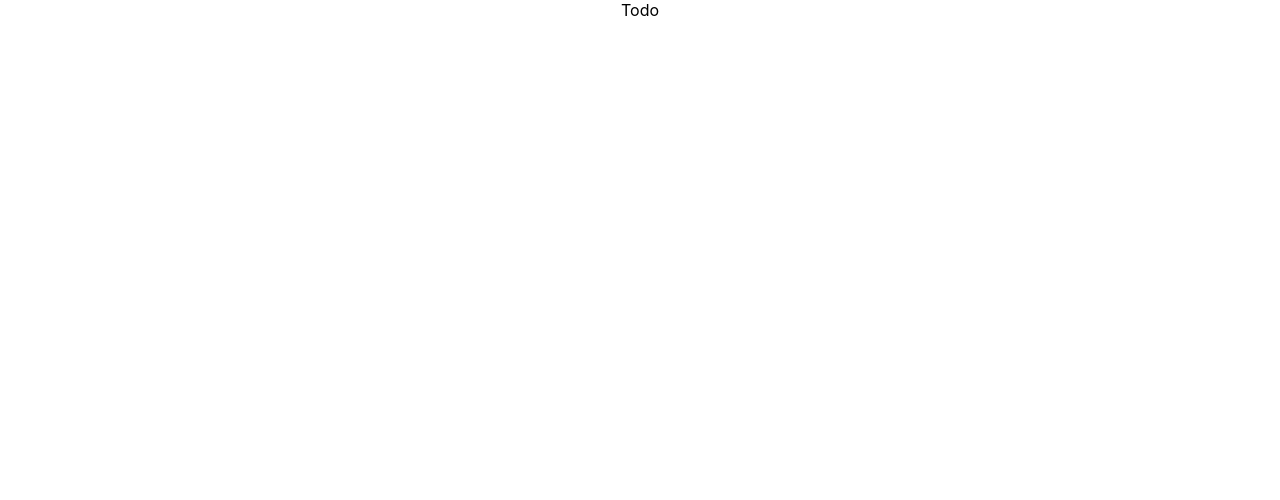
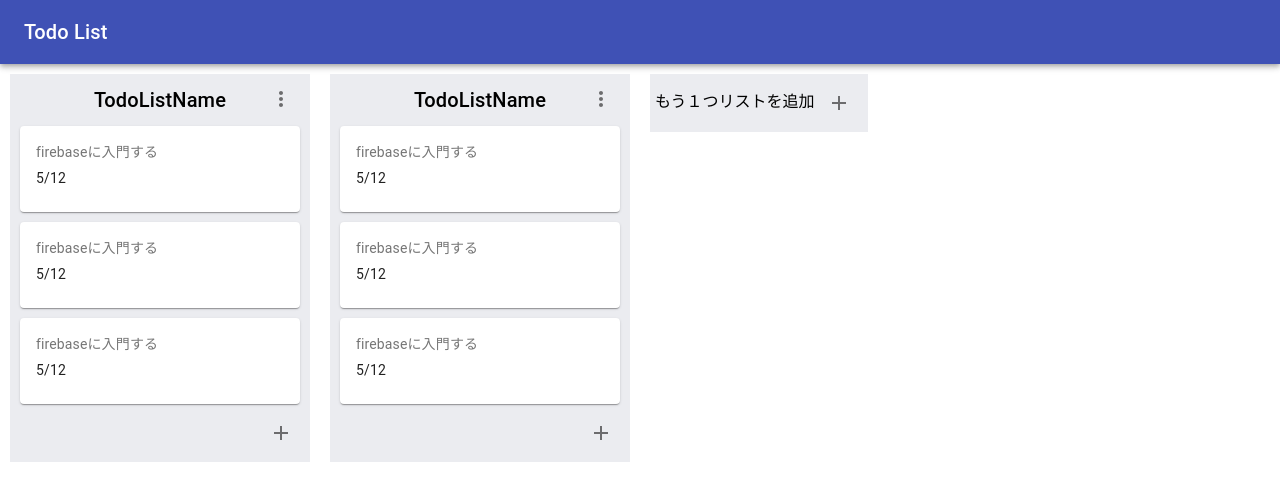
Before and after one commit to rena0531/firebase-todo, a React (Create React App) app: page / in a window 1280 px wide. Shown: the top 500 px of the page. Built offline with nearby package versions, Linux system fonts and the light colour scheme; the HTML template or start-up script is replaced by a standard one.

Commit message:
coding, use material ui

```diff
--- a/package.json
+++ b/package.json
@@ -3,6 +3,8 @@
   "version": "0.1.0",
   "private": true,
   "dependencies": {
+    "@material-ui/core": "^4.9.14",
+    "@material-ui/icons": "^4.9.1",
     "@testing-library/jest-dom": "^4.2.4",
     "@testing-library/react": "^9.3.2",
     "@testing-library/user-event": "^7.1.2",
--- a/public/index.html
+++ b/public/index.html
@@ -2,19 +2,16 @@
 <html lang="en">
   <head>
     <meta charset="utf-8" />
-    <link rel="icon" href="%PUBLIC_URL%/favicon.ico" />
     <meta name="viewport" content="width=device-width, initial-scale=1" />
     <meta name="theme-color" content="#000000" />
     <meta
       name="description"
       content="Web site created using create-react-app"
     />
-    <link rel="apple-touch-icon" href="%PUBLIC_URL%/logo192.png" />
     <!--
       manifest.json provides metadata used when your web app is installed on a
       user's mobile device or desktop. See https://developers.google.com/web/fundamentals/web-app-manifest/
     -->
-    <link rel="manifest" href="%PUBLIC_URL%/manifest.json" />
     <!--
       Notice the use of %PUBLIC_URL% in the tags above.
       It will be replaced with the URL of the `public` folder during the build.
@@ -24,7 +21,7 @@
       work correctly both with client-side routing and a non-root public URL.
       Learn how to configure a non-root public URL by running `npm run build`.
     -->
-    <title>React App</title>
+    <title>Todo List</title>
   </head>
   <body>
     <noscript>You need to enable JavaScript to run this app.</noscript>
--- a/src/App.css
+++ b/src/App.css
@@ -1,7 +1,3 @@
-.App {
-  text-align: center;
-}
-
 .App-logo {
   height: 40vmin;
   pointer-events: none;
--- a/src/App.tsx
+++ b/src/App.tsx
@@ -1,8 +1,62 @@
 import React from "react";
 import "./App.css";
+import { Grid, IconButton, makeStyles, Box } from "@material-ui/core";
+import AddIcon from "@material-ui/icons/Add";
+import Header from "components/Header";
+import TodoList from "components/TodoList";
+
+const useStyles = makeStyles({
+  add: {
+    marginLeft: "auto",
+  },
+  item: {
+    background: "#ebecf0",
+    maxWidth: 300,
+    flexWrap: "wrap",
+    display: "flex",
+    margin: 10,
+    padding: 5,
+    position: "relative",
+  },
+  addTaskList: {
+    background: "#ebecf0",
+    maxWidth: 300,
+    margin: 10,
+    padding: 5,
+  },
+});
 
 const App: React.SFC = () => {
-  return <div className="App">Todo</div>;
+  const classes = useStyles();
+
+  return (
+    <div className="App">
+      <Header />
+      <Grid
+        container
+        direction="row"
+        justify="flex-start"
+        alignItems="flex-start"
+      >
+        <Grid item className={classes.item}>
+          <TodoList />
+        </Grid>
+
+        <Grid item className={classes.item}>
+          <TodoList />
+        </Grid>
+
+        <Grid item className={classes.addTaskList}>
+          <Box>
+            もう１つリストを追加
+            <IconButton className={classes.add}>
+              <AddIcon />
+            </IconButton>
+          </Box>
+        </Grid>
+      </Grid>
+    </div>
+  );
 };
 
 export default App;
--- /dev/null
+++ b/src/components/Header.tsx
@@ -0,0 +1,16 @@
+import React from "react";
+import AppBar from "@material-ui/core/AppBar";
+import Toolbar from "@material-ui/core/Toolbar";
+import { Typography } from "@material-ui/core";
+
+const Header: React.FC = () => {
+  return (
+    <AppBar position="static">
+      <Toolbar>
+        <Typography variant="h6">Todo List</Typography>
+      </Toolbar>
+    </AppBar>
+  );
+};
+
+export default Header;
--- /dev/null
+++ b/src/components/TodoList.tsx
@@ -0,0 +1,45 @@
+import React from "react";
+import { makeStyles, IconButton, Typography } from "@material-ui/core";
+import MoreIcon from "@material-ui/icons/MoreVert";
+import AddIcon from "@material-ui/icons/Add";
+import TaskListMenu from "components/TodoListMenu";
+import TodoListCard from "./TodoListCard";
+
+const useStyles = makeStyles({
+  title: {
+    padding: 5,
+    margin: "0 auto",
+  },
+  add: {
+    marginLeft: "auto",
+  },
+  edit: {
+    position: "absolute",
+    right: 5,
+    top: 1,
+  },
+});
+
+const TodoList: React.SFC = () => {
+  const classes = useStyles();
+
+  return (
+    <>
+      <IconButton className={classes.edit}>
+        <MoreIcon />
+      </IconButton>
+      <TaskListMenu />
+      <Typography variant="h6" className={classes.title}>
+        TodoListName
+      </Typography>
+      <TodoListCard />
+      <TodoListCard />
+      <TodoListCard />
+      <IconButton className={classes.add}>
+        <AddIcon />
+      </IconButton>
+    </>
+  );
+};
+
+export default TodoList;
--- /dev/null
+++ b/src/components/TodoListCard.tsx
@@ -0,0 +1,42 @@
+import React from "react";
+import { makeStyles } from "@material-ui/core/styles";
+import { Card, CardContent, Typography } from "@material-ui/core";
+
+const useStyles = makeStyles({
+  root: {
+    width: 300,
+    margin: 5,
+  },
+  title: {
+    fontSize: 14,
+  },
+  menuIcon: {
+    float: "right",
+    position: "relative",
+    top: 13,
+    right: 13,
+  },
+});
+
+const TodoListCard: React.FC = () => {
+  const classes = useStyles();
+
+  return (
+    <Card className={classes.root}>
+      <CardContent>
+        <Typography
+          className={classes.title}
+          color="textSecondary"
+          gutterBottom
+        >
+          firebaseに入門する
+        </Typography>
+        <Typography variant="body2" component="p">
+          5/12
+        </Typography>
+      </CardContent>
+    </Card>
+  );
+};
+
+export default TodoListCard;
--- /dev/null
+++ b/src/components/TodoListMenu.tsx
@@ -0,0 +1,13 @@
+import React from "react";
+import { Menu, MenuItem } from "@material-ui/core";
+
+const TodoListMenu: React.SFC = () => {
+  return (
+    <Menu open={false}>
+      <MenuItem>編集</MenuItem>
+      <MenuItem>削除</MenuItem>
+    </Menu>
+  );
+};
+
+export default TodoListMenu;
```
Also changed, not shown: 1 other file (tests, documents, lock files or other folders).
